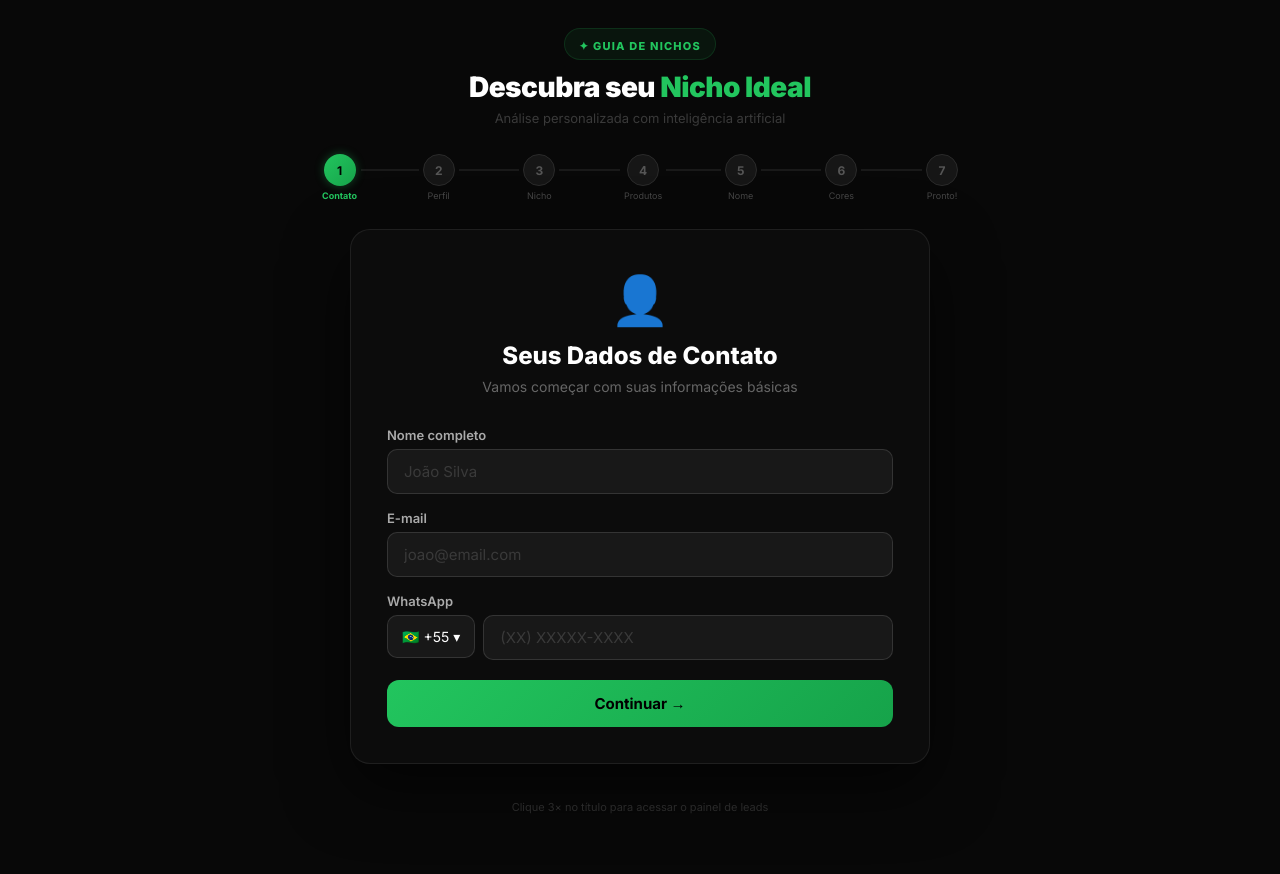
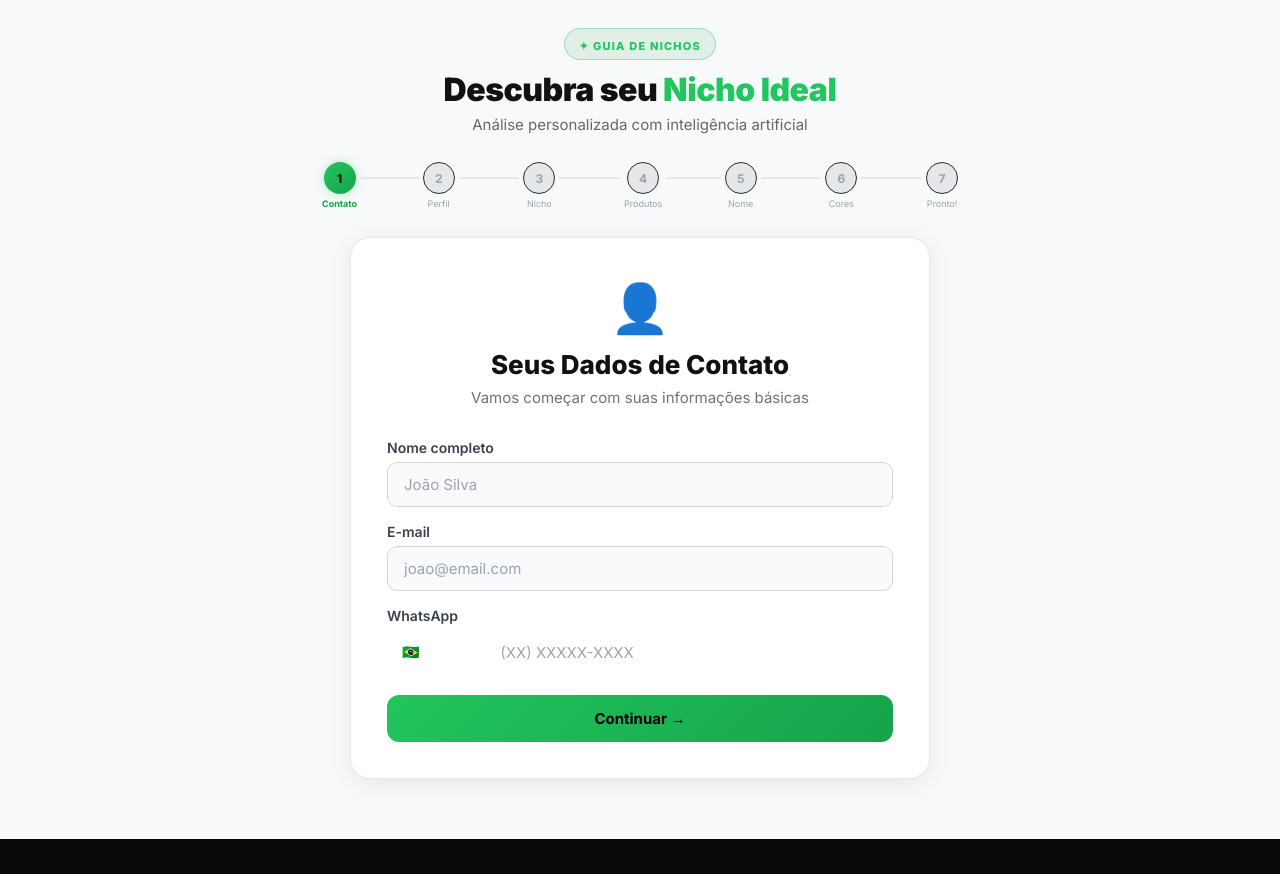
Before and after one commit to gufsquirino/guia-de-nichos, a Next.js app: page / in a window 1280 px wide. After the commit the page ends 839 px from the top, so only its background shows below. Built offline with nearby package versions, Linux system fonts and the light colour scheme.

Commit message:
Update page.jsx

```diff
--- a/src/app/page.jsx
+++ b/src/app/page.jsx
@@ -83,8 +83,8 @@ const exportLeadsCSV = (leads) => {
 
 const Card = ({ children, style = {} }) => (
   <div style={{
-    background: "rgba(13,13,13,0.97)", border: "1px solid rgba(255,255,255,0.08)",
-    borderRadius: 20, overflow: "hidden", boxShadow: "0 24px 64px rgba(0,0,0,0.6)", ...style
+    background: "#ffffff", border: "1px solid #e5e7eb",
+    borderRadius: 20, overflow: "hidden", boxShadow: "0 4px 24px rgba(0,0,0,0.08)", ...style
   }}>
     {children}
   </div>
@@ -113,9 +113,9 @@ const GhostBtn = ({ children, onClick, style = {} }) => (
     type="button"
     onClick={onClick}
     style={{
-      border: "1px solid #2a2a2a", borderRadius: 12, padding: "14px 20px",
-      fontWeight: 600, fontSize: 14, cursor: "pointer", background: "transparent",
-      color: "#666", fontFamily: "inherit", transition: "opacity 0.2s",
+      border: "1px solid #d1d5db", borderRadius: 12, padding: "14px 20px",
+      fontWeight: 600, fontSize: 14, cursor: "pointer", background: "#fff",
+      color: "#374151", fontFamily: "inherit", transition: "opacity 0.2s",
       whiteSpace: "nowrap", ...style
     }}
   >
@@ -125,13 +125,13 @@ const GhostBtn = ({ children, onClick, style = {} }) => (
 
 const TextInput = ({ label, value, onChange, placeholder, type = "text", error }) => (
   <div style={{ marginBottom: 16 }}>
-    {label && <label style={{ display: "block", color: "#aaa", marginBottom: 6, fontSize: 13, fontWeight: 600 }}>{label}</label>}
+    {label && <label style={{ display: "block", color: "#374151", marginBottom: 6, fontSize: 14, fontWeight: 600 }}>{label}</label>}
     <input
       type={type} value={value} onChange={(e) => onChange(e.target.value)}
       placeholder={placeholder}
       style={{
-        width: "100%", background: "rgba(255,255,255,0.05)", border: `1px solid ${error ? "#ef4444" : "rgba(255,255,255,0.12)"}`,
-        borderRadius: 10, padding: "12px 16px", color: "#fff", fontSize: 15, outline: "none",
+        width: "100%", background: "#f9fafb", border: `1px solid ${error ? "#ef4444" : "#d1d5db"}`,
+        borderRadius: 10, padding: "12px 16px", color: "#111", fontSize: 15, outline: "none",
         boxSizing: "border-box", fontFamily: "inherit",
       }}
     />
@@ -141,13 +141,13 @@ const TextInput = ({ label, value, onChange, placeholder, type = "text", error }
 
 const TextArea = ({ label, value, onChange, placeholder }) => (
   <div style={{ marginBottom: 16 }}>
-    {label && <label style={{ display: "block", color: "#aaa", marginBottom: 6, fontSize: 13, fontWeight: 600 }}>{label}</label>}
+    {label && <label style={{ display: "block", color: "#374151", marginBottom: 6, fontSize: 14, fontWeight: 600 }}>{label}</label>}
     <textarea
       value={value} onChange={(e) => onChange(e.target.value)}
       placeholder={placeholder} rows={3}
       style={{
-        width: "100%", background: "rgba(255,255,255,0.05)", border: "1px solid rgba(255,255,255,0.12)",
-        borderRadius: 10, padding: "12px 16px", color: "#fff", fontSize: 15, outline: "none",
+        width: "100%", background: "#f9fafb", border: "1px solid #d1d5db",
+        borderRadius: 10, padding: "12px 16px", color: "#111", fontSize: 15, outline: "none",
         boxSizing: "border-box", resize: "vertical", fontFamily: "inherit",
       }}
     />
@@ -156,12 +156,12 @@ const TextArea = ({ label, value, onChange, placeholder }) => (
 
 const DropSelect = ({ label, value, onChange, options }) => (
   <div style={{ marginBottom: 16 }}>
-    {label && <label style={{ display: "block", color: "#aaa", marginBottom: 6, fontSize: 13, fontWeight: 600 }}>{label}</label>}
+    {label && <label style={{ display: "block", color: "#374151", marginBottom: 6, fontSize: 14, fontWeight: 600 }}>{label}</label>}
     <select
       value={value} onChange={(e) => onChange(e.target.value)}
       style={{
-        width: "100%", background: "#111", border: "1px solid rgba(255,255,255,0.12)",
-        borderRadius: 10, padding: "12px 16px", color: value ? "#fff" : "#555",
+        width: "100%", background: "#f9fafb", border: "1px solid #d1d5db",
+        borderRadius: 10, padding: "12px 16px", color: value ? "#111" : "#9ca3af",
         fontSize: 15, outline: "none", boxSizing: "border-box", cursor: "pointer", fontFamily: "inherit",
       }}
     >
@@ -199,8 +199,8 @@ const Toast = ({ msg, type, onClose }) => {
 const StepHeader = ({ icon, title, subtitle }) => (
   <div style={{ padding: "40px 40px 8px", textAlign: "center" }}>
     <div style={{ fontSize: 48, marginBottom: 12 }}>{icon}</div>
-    <h2 style={{ color: "#fff", fontSize: 24, fontWeight: 800, marginBottom: 8 }}>{title}</h2>
-    {subtitle && <p style={{ color: "#666", fontSize: 14 }}>{subtitle}</p>}
+    <h2 style={{ color: "#111", fontSize: 26, fontWeight: 800, marginBottom: 8 }}>{title}</h2>
+    {subtitle && <p style={{ color: "#6b7280", fontSize: 15 }}>{subtitle}</p>}
   </div>
 );
 
@@ -229,19 +229,19 @@ const ProgressBar = ({ etapa }) => {
               <div style={{
                 width: 32, height: 32, borderRadius: "50%", display: "flex", alignItems: "center",
                 justifyContent: "center", fontWeight: 700, fontSize: 12, transition: "all 0.3s",
-                background: cur >= step.num ? "linear-gradient(135deg,#22c55e,#16a34a)" : "rgba(255,255,255,0.06)",
-                color: cur >= step.num ? "#000" : "#555",
+                background: cur >= step.num ? "linear-gradient(135deg,#22c55e,#16a34a)" : "#e5e7eb",
+                color: cur >= step.num ? "#000" : "#9ca3af",
                 boxShadow: cur >= step.num ? "0 0 10px rgba(34,197,94,0.35)" : "none",
                 border: cur >= step.num ? "none" : "1px solid #2a2a2a",
               }}>
                 {cur > step.num ? "✓" : step.num}
               </div>
-              <span style={{ fontSize: 9, marginTop: 4, color: cur >= step.num ? "#22c55e" : "#444", fontWeight: cur >= step.num ? 700 : 400, whiteSpace: "nowrap" }}>
+              <span style={{ fontSize: 9, marginTop: 4, color: cur >= step.num ? "#16a34a" : "#9ca3af", fontWeight: cur >= step.num ? 700 : 400, whiteSpace: "nowrap" }}>
                 {step.label}
               </span>
             </div>
             {i < steps.length - 1 && (
-              <div style={{ flex: 1, height: 2, margin: "15px 4px 0", background: cur > step.num ? "#22c55e" : "rgba(255,255,255,0.07)", transition: "all 0.3s" }} />
+              <div style={{ flex: 1, height: 2, margin: "15px 4px 0", background: cur > step.num ? "#22c55e" : "#e5e7eb", transition: "all 0.3s" }} />
             )}
           </div>
         ))}
@@ -403,7 +403,7 @@ export default function GuiaDeNichos() {
     adminTimer.current = setTimeout(() => setAdminClicks(0), 1500);
   };
 
-  const upsertLead = (extra = {}) => {
+  const upsertLead = async (extra = {}) => {
     const lead = {
       data: new Date().toLocaleString("pt-BR"),
       nome, email,
@@ -423,6 +423,18 @@ export default function GuiaDeNichos() {
       if (idx >= 0) { const next = [...prev]; next[idx] = lead; return next; }
       return [...prev, lead];
     });
+    // Enviar para Google Sheets via webhook
+    try {
+      const webhookUrl = process.env.NEXT_PUBLIC_SHEETS_WEBHOOK;
+      if (webhookUrl) {
+        await fetch(webhookUrl, {
+          method: "POST",
+          headers: { "Content-Type": "application/json" },
+          body: JSON.stringify(lead),
+          mode: "no-cors",
+        });
+      }
+    } catch (e) { /* silencioso */ }
   };
 
   const handlePhoneChange = (value) => {
@@ -773,7 +785,7 @@ Responda SOMENTE com JSON válido, sem texto antes ou depois, sem markdown:
             <TextInput label="E-mail" type="email" value={email} onChange={setEmail} placeholder="joao@email.com" />
 
             <div style={{ marginBottom: 20 }}>
-              <label style={{ display: "block", color: "#aaa", marginBottom: 6, fontSize: 13, fontWeight: 600 }}>WhatsApp</label>
+              <label style={{ display: "block", color: "#374151", marginBottom: 6, fontSize: 14, fontWeight: 600 }}>WhatsApp</label>
               <div style={{ display: "flex", gap: 8 }}>
                 <div ref={paisRef} style={{ position: "relative", flexShrink: 0 }}>
                   <button type="button" onClick={() => setPaisOpen(!paisOpen)}
@@ -830,7 +842,7 @@ Responda SOMENTE com JSON válido, sem texto antes ou depois, sem markdown:
           <Card>
             <StepHeader icon="📋" title="Perfil Demográfico" subtitle="Algumas informações rápidas para personalizar sua experiência" />
             <div style={pad}>
-              <p style={{ color: "#fff", fontWeight: 700, fontSize: 15, marginBottom: 12 }}>Sua idade:</p>
+              <p style={{ color: "#111", fontWeight: 700, fontSize: 15, marginBottom: 12 }}>Sua idade:</p>
               <OptionGrid cols={2} selected={idade} onSelect={setIdade}
                 options={[{value:"18-29",label:"18-29 anos"},{value:"30-39",label:"30-39 anos"},{value:"40-49",label:"40-49 anos"},{value:"50+",label:"+ de 50 anos"}]} />
 
@@ -878,9 +890,9 @@ Responda SOMENTE com JSON válido, sem texto antes ou depois, sem markdown:
                       style={{
                         padding: "10px 16px", borderRadius: 50, fontSize: 13, fontWeight: 600,
                         cursor: "pointer", fontFamily: "inherit", transition: "all 0.15s",
-                        border: sel ? "1.5px solid #22c55e" : "1.5px solid rgba(255,255,255,0.15)",
-                        background: sel ? "rgba(34,197,94,0.15)" : "rgba(255,255,255,0.07)",
-                        color: sel ? "#22c55e" : "#ccc",
+                        border: sel ? "1.5px solid #16a34a" : "1.5px solid #d1d5db",
+                        background: sel ? "rgba(34,197,94,0.1)" : "#f9fafb",
+                        color: sel ? "#16a34a" : "#374151",
                         boxShadow: sel ? "0 0 0 3px rgba(34,197,94,0.12)" : "none",
                       }}>
                       {n}
@@ -909,7 +921,7 @@ Responda SOMENTE com JSON válido, sem texto antes ou depois, sem markdown:
                 const sel = selectedNiche === nicho;
                 return (
                   <div key={i} onClick={() => { setSelectedNiche(nicho); setExpandedIdx(expandedIdx === i ? null : i); }}
-                    style={{ border: `1px solid ${sel ? "#22c55e" : "#222"}`, borderRadius: 14, padding: "16px 20px", cursor: "pointer", transition: "all 0.15s", background: sel ? "rgba(34,197,94,0.05)" : "rgba(255,255,255,0.02)" }}>
+                    style={{ border: `1.5px solid ${sel ? "#16a34a" : "#e5e7eb"}`, borderRadius: 14, padding: "16px 20px", cursor: "pointer", transition: "all 0.15s", background: sel ? "rgba(34,197,94,0.06)" : "#fafafa" }}>
                     <div style={{ display: "flex", justifyContent: "space-between", alignItems: "center" }}>
                       <div style={{ display: "flex", alignItems: "center", gap: 8, flexWrap: "wrap" }}>
                         {nicho.is_principal && <span style={{ fontSize: 10, background: "#22c55e", color: "#000", padding: "2px 8px", borderRadius: 20, fontWeight: 800 }}>⭐ RECOMENDADO</span>}
@@ -919,7 +931,7 @@ Responda SOMENTE com JSON válido, sem texto antes ou depois, sem markdown:
                     </div>
                     {expandedIdx === i && (
                       <div style={{ marginTop: 12, paddingTop: 12, borderTop: "1px solid #1a1a1a" }}>
-                        <p style={{ color: "#888", fontSize: 13, marginBottom: 8, lineHeight: 1.5 }}>{nicho.justificativa}</p>
+                        <p style={{ color: "#4b5563", fontSize: 13, marginBottom: 8, lineHeight: 1.5 }}>{nicho.justificativa}</p>
                         <p style={{ color: "#22c55e", fontSize: 13 }}>🛍️ <strong>Exemplo:</strong> {nicho.exemplo_produto}</p>
                       </div>
                     )}
@@ -1118,25 +1130,25 @@ Responda SOMENTE com JSON válido, sem texto antes ou depois, sem markdown:
         @import url('https://fonts.googleapis.com/css2?family=Inter:wght@400;500;600;700;800;900&display=swap');
         *, *::before, *::after { box-sizing: border-box; margin: 0; padding: 0; }
         @keyframes spin { to { transform: rotate(360deg); } }
-        input::placeholder, textarea::placeholder { color: #3a3a3a; }
-        select option { background: #111; color: #fff; }
+        input::placeholder, textarea::placeholder { color: #9ca3af; }
+        select option { background: #fff; color: #111; }
         ::-webkit-scrollbar { width: 5px; }
         ::-webkit-scrollbar-thumb { background: #222; border-radius: 3px; }
       `}</style>
 
-      <div style={{ minHeight: "100vh", background: "#080808", padding: "28px 14px 60px", fontFamily: "'Inter', sans-serif" }}>
+      <div style={{ minHeight: "100vh", background: "#f8f9fa", padding: "28px 14px 60px", fontFamily: "'Inter', sans-serif" }}>
         {toast && <Toast msg={toast.msg} type={toast.type} onClose={() => setToast(null)} />}
         {showAdmin && <AdminPanel leads={leads} onClose={() => setShowAdmin(false)} />}
 
         {/* Header */}
         <div style={{ textAlign: "center", marginBottom: 28 }}>
-          <div style={{ display: "inline-block", background: "rgba(34,197,94,0.07)", border: "1px solid rgba(34,197,94,0.15)", borderRadius: 20, padding: "5px 14px", marginBottom: 10 }}>
+          <div style={{ display: "inline-block", background: "rgba(22,163,74,0.1)", border: "1px solid rgba(22,163,74,0.3)", borderRadius: 20, padding: "5px 14px", marginBottom: 10 }}>
             <span style={{ color: "#22c55e", fontSize: 11, fontWeight: 800, textTransform: "uppercase", letterSpacing: 1.2 }}>✦ Guia de Nichos</span>
           </div>
-          <h1 onClick={handleTitleClick} style={{ color: "#fff", fontSize: 28, fontWeight: 900, letterSpacing: -0.5, cursor: "default", userSelect: "none" }}>
+          <h1 onClick={handleTitleClick} style={{ color: "#111", fontSize: 32, fontWeight: 900, letterSpacing: -0.5, cursor: "default", userSelect: "none" }}>
             Descubra seu <span style={{ color: "#22c55e" }}>Nicho Ideal</span>
           </h1>
-          <p style={{ color: "#3a3a3a", fontSize: 13, marginTop: 6 }}>Análise personalizada com inteligência artificial</p>
+          <p style={{ color: "#666", fontSize: 15, marginTop: 6 }}>Análise personalizada com inteligência artificial</p>
         </div>
 
         <ProgressBar etapa={etapa} />
@@ -1145,10 +1157,7 @@ Responda SOMENTE com JSON válido, sem texto antes ou depois, sem markdown:
           {renderStep()}
         </div>
 
-        <div style={{ textAlign: "center", marginTop: 36, color: "#2a2a2a", fontSize: 11 }}>
-          {leads.length > 0 && <span style={{ color: "#333" }}>{leads.length} lead{leads.length > 1 ? "s" : ""} capturado{leads.length > 1 ? "s" : ""} • </span>}
-          Clique 3× no título para acessar o painel de leads
-        </div>
+
       </div>
     </>
   );
```
